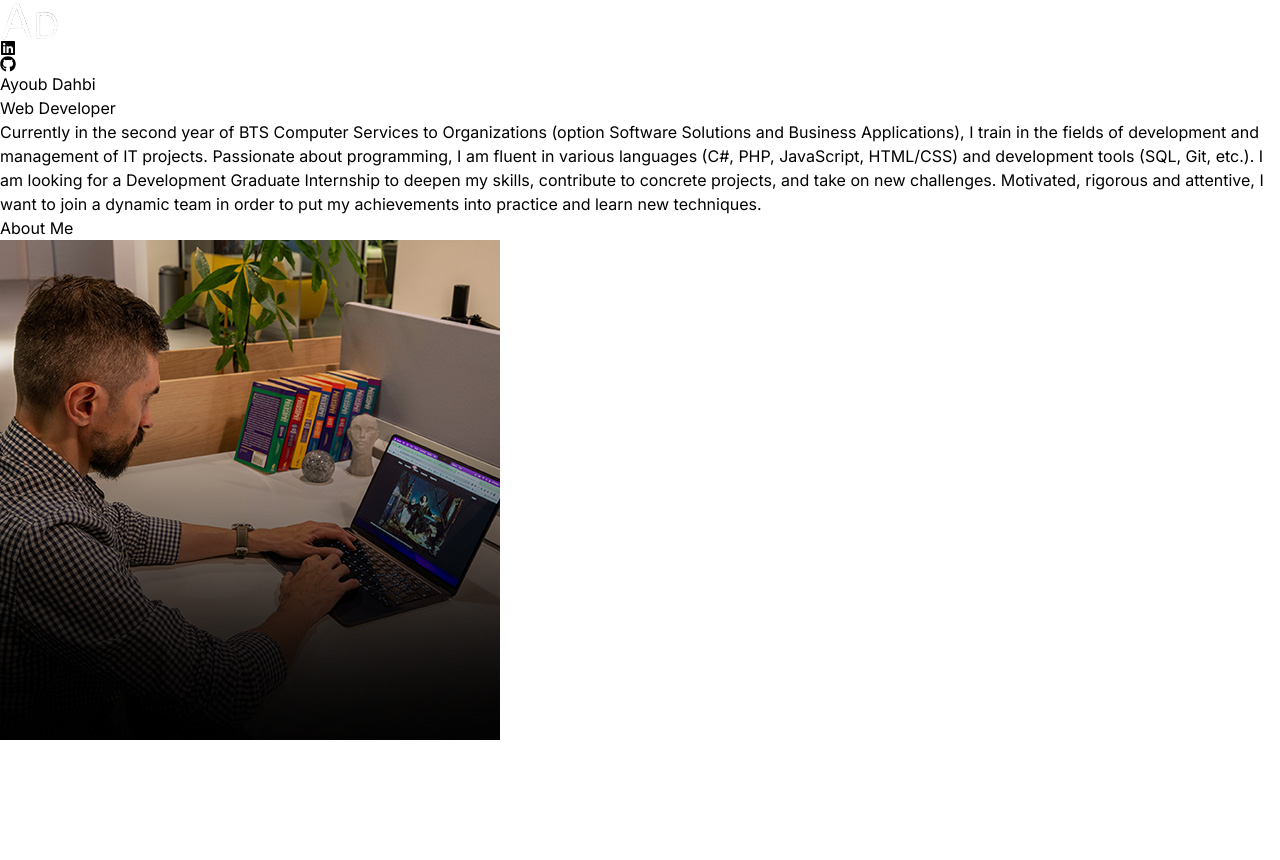
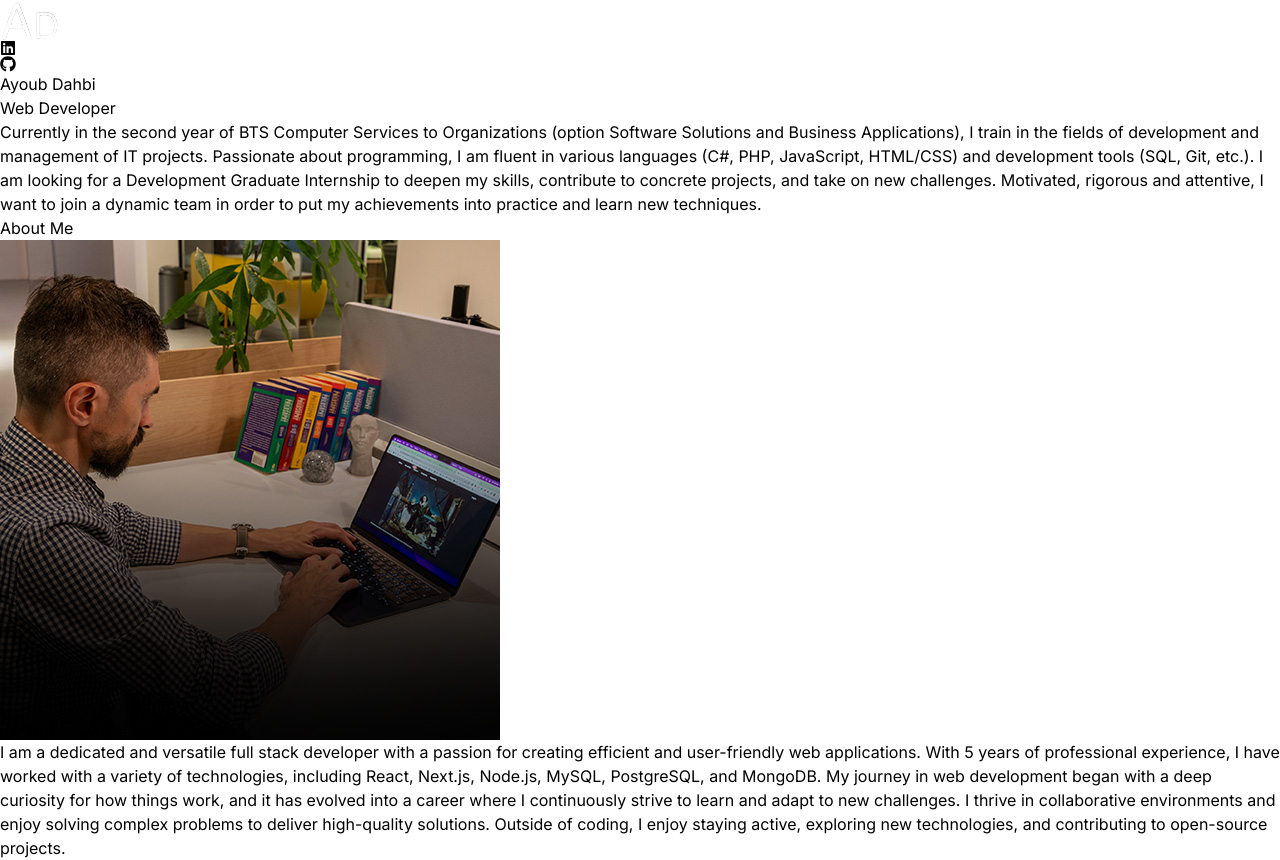
Before and after one commit to AyoubDahb/Portfolio, a React (Vite) app: page / in a window 1280 px wide. Before the commit the page ends 800 px from the top, so only its background shows below. Built offline with nearby package versions, Linux system fonts and the light colour scheme.

Commit message:
termination of the about section

```diff
--- a/src/components/About.jsx
+++ b/src/components/About.jsx
@@ -1,4 +1,5 @@
 import aboutImg from "../assets/about.jpg"
+import { ABOUT_TEXT } from "../constants/index.js"
 const About = () => {
     return (
         <div className="border-b border-neutral-900 pb-4">
@@ -8,7 +9,13 @@ const About = () => {
             <div className="flex flex-wrap">
                 <div className="w-full lg:w-1/2 lg:p-8">
                     <div className="flex items-center justify-center">
-                        <img src={aboutImg} alt="about" />
+                        <img className="rounded-2xl" src={aboutImg} alt="about" />
+                    </div>
+
+                </div>
+                <div className="w-full lg:w-1/2">
+                    <div className="flex justify-center lg:justify-start">
+                        <p className="my-2 max-w-wl py-6">{ABOUT_TEXT}</p>
                     </div>
                 </div>
             </div>
--- a/src/components/Navbar.jsx
+++ b/src/components/Navbar.jsx
@@ -1,13 +1,13 @@
 import logo from "../assets/logo.png";
 
-import {FaLinkedin} from "react-icons/fa";
-import {FaGithub} from "react-icons/fa";
+import { FaLinkedin } from "react-icons/fa";
+import { FaGithub } from "react-icons/fa";
 
 const Navbar = () => {
   return (
     <nav className="mb-20 flex items-center justify-between py-6">
       <div className="flex flex-shrink-0 items-center">
-        <img  className="mx-2 w-10" src={logo} alt="logo" />
+        <img className="mx-2 w-10" src={logo} alt="logo" />
       </div>
       <div className="m-8 flex items-center justify-center gap-4 text-2xl">
         <FaLinkedin />
```
